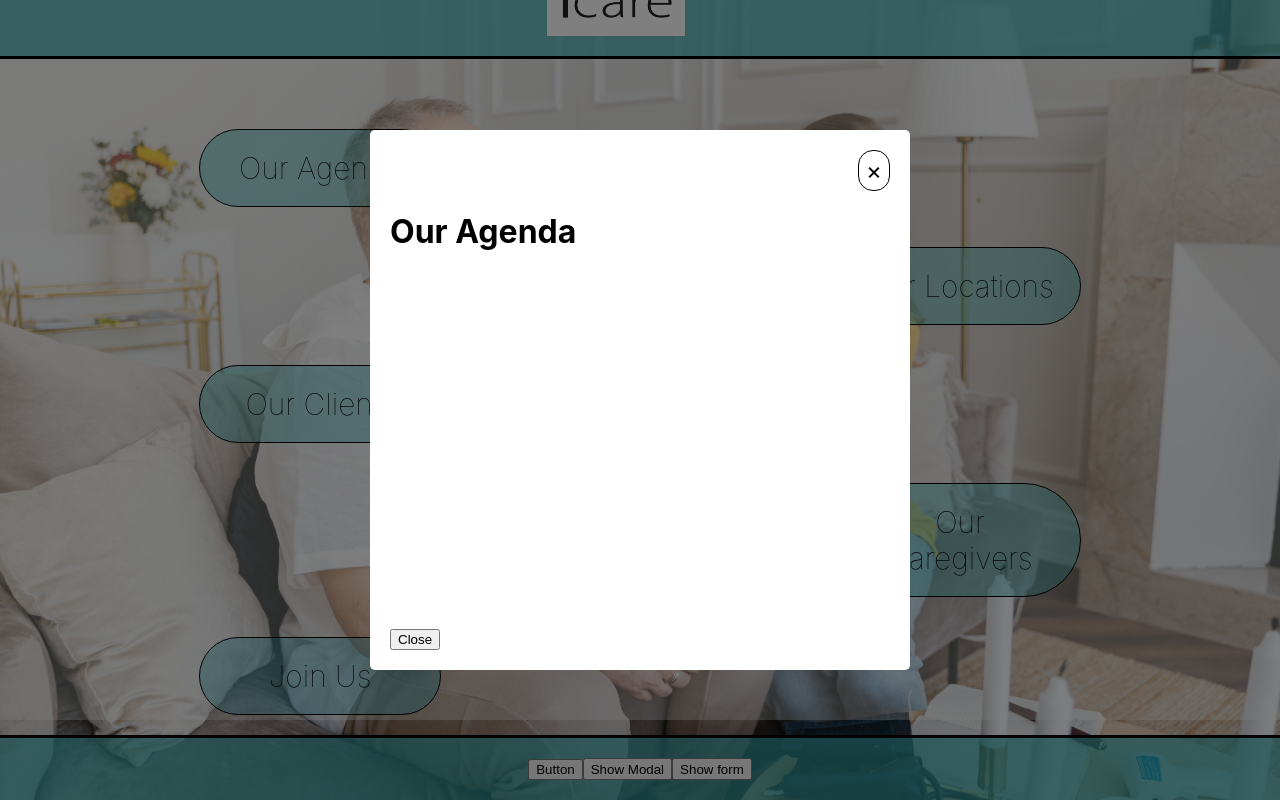
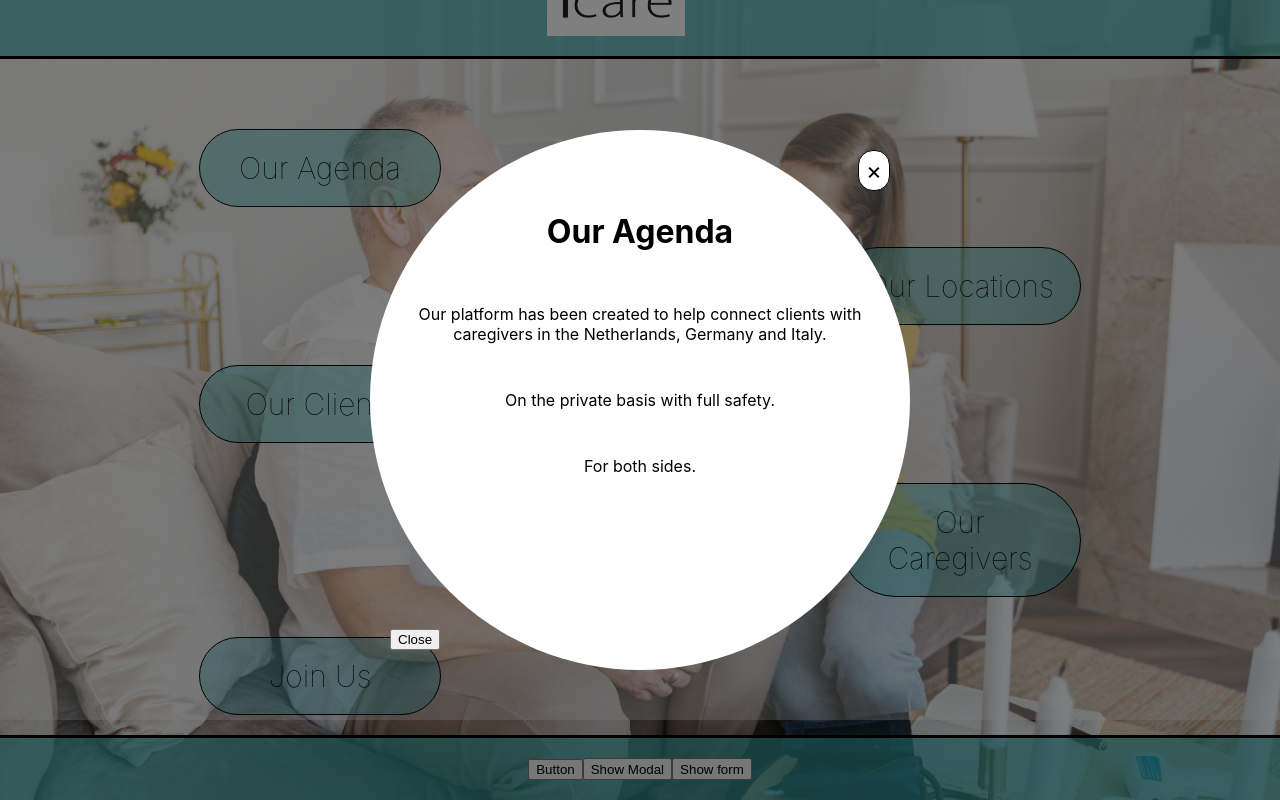
Before and after one commit to KasiaRaven26/Icare, a React (Vite) app in the folder Icare_app/: page / in a window 1280 px wide. Both pictures are taken after a click on the button "Show Modal". Shown: the part 80-880 px from the top of the page. Built offline with nearby package versions, Linux system fonts and the light colour scheme.

Commit message:
edited modal

```diff
--- a/Icare_app/src/components/Modal/ModalContent.css
+++ b/Icare_app/src/components/Modal/ModalContent.css
@@ -1,14 +1,14 @@
 body {
   margin: 0;
-    font-family: -apple-system, BlinkMacSystemFont, 'Segoe UI', 'Roboto', 'Oxygen',
-      'Ubuntu', 'Cantarell', 'Fira Sans', 'Droid Sans', 'Helvetica Neue',
+  font-family: -apple-system, BlinkMacSystemFont, "Segoe UI", "Roboto", "Oxygen",
+    "Ubuntu", "Cantarell", "Fira Sans", "Droid Sans", "Helvetica Neue",
     sans-serif;
   -webkit-font-smoothing: antialiased;
   -moz-osx-font-smoothing: grayscale;
 }
 
 code {
-    font-family: source-code-pro, Menlo, Monaco, Consolas, 'Courier New',
+  font-family: source-code-pro, Menlo, Monaco, Consolas, "Courier New",
     monospace;
 }
 
@@ -35,7 +35,11 @@ body {
   padding: 20px;
   display: flex;
   flex-direction: column;
-    justify-content: space-between;
+  justify-content: center;
+  border-radius: 300px;
+  visibility: visible;
+  transition: 0.5s;
+  align-content: center;
 }
 
 .close {
@@ -43,7 +47,6 @@ body {
 
   justify-content: flex-end;
   align-items: center;
-
 }
 
 .close-btn {
@@ -69,3 +72,10 @@ body {
     transform: scale(1);
   }
 }
+p {
+  text-align: center;
+  padding: 15px;
+}
+h1 {
+  text-align: center;
+}
--- a/Icare_app/src/components/Modal/ModalContent.jsx
+++ b/Icare_app/src/components/Modal/ModalContent.jsx
@@ -1,11 +1,10 @@
 import React from "react";
 import "./ModalContent.css";
 
-export function ModalContent({HidingTheButton}) {
-
+export function ModalContent({ HidingTheButton }) {
   const Hide = () => {
     HidingTheButton(false);
-    }
+  };
 
   return (
     <div>
@@ -13,20 +12,23 @@ export function ModalContent({HidingTheButton}) {
         <div className="modal-content">
           <header>
             <div className="close">
-                            <span className="close-btn">
-                                &times;
-                            </span>
+              <span className="close-btn">&times;</span>
             </div>
             <h1>Our Agenda</h1>
           </header>
           <body>
+            <p>
+              Our platform has been created to help connect clients with
+              caregivers in the Netherlands, Germany and Italy.
+            </p>
+            <p>On the private basis with full safety.</p>
+            <p>For both sides.</p>
           </body>
           <footer>
             <button onClick={Hide}>Close</button>
           </footer>
         </div>
       </div>
-
     </div>
   );
 }
```
Lines whose indentation alone changed are shown as unchanged.
